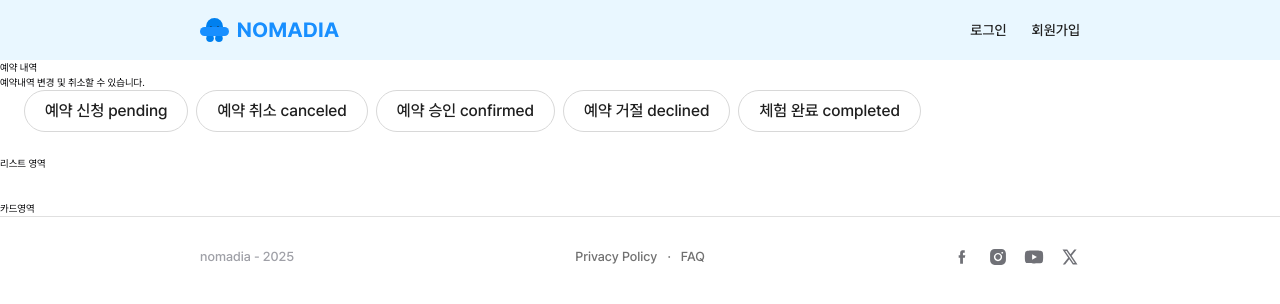
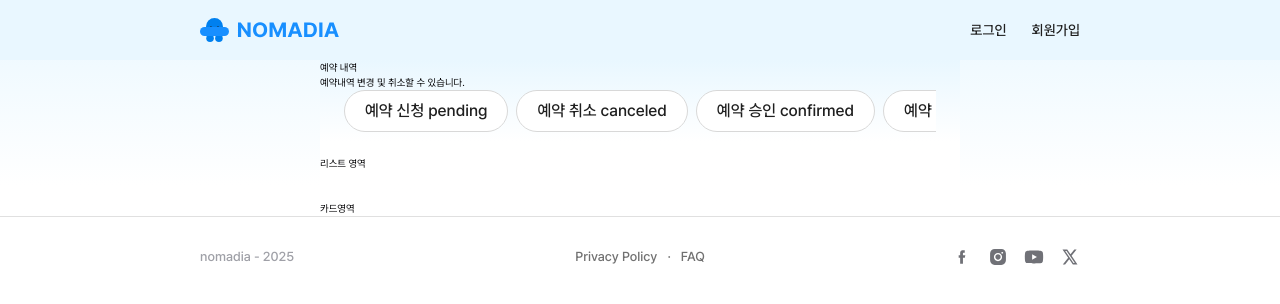
Before and after one commit to codeit-team6/nomadia, a Next.js app: page /reservation in a window 1280 px wide. Shown: the top 304 px of the page. Built offline with nearby package versions, Linux system fonts and the light colour scheme.

Commit message:
✨ feat: 마이페이지 - 예약내역 테스트 페이지

```diff
--- a/src/app/layout.tsx
+++ b/src/app/layout.tsx
@@ -26,7 +26,7 @@ export default function RootLayout({
 }>) {
   return (
     <html lang="ko" className={`${pretendard.variable}`}>
-      <body className={pretendard.className}>
+      <body className={`${pretendard.className} bg-background`}>
         <Providers>
           <Header />
           <main>{children}</main>
--- a/src/app/reservation/page.tsx
+++ b/src/app/reservation/page.tsx
@@ -2,7 +2,11 @@ import BookingDetail from '@/features/booking-detail/components/booking-detail';
 
 // TODO: 예약 상세 페이지 컴포넌트 추가 (현재 테스트 페이지 -> 추후 동환님이 마이페이지 개발 후 컴포넌트 갈아 끼울 예정)
 const ReservationPage = () => {
-  return <BookingDetail />;
+  return (
+    <main className="bg-background mx-auto max-w-[64rem]">
+      <BookingDetail />
+    </main>
+  );
 };
 
 export default ReservationPage;
```
